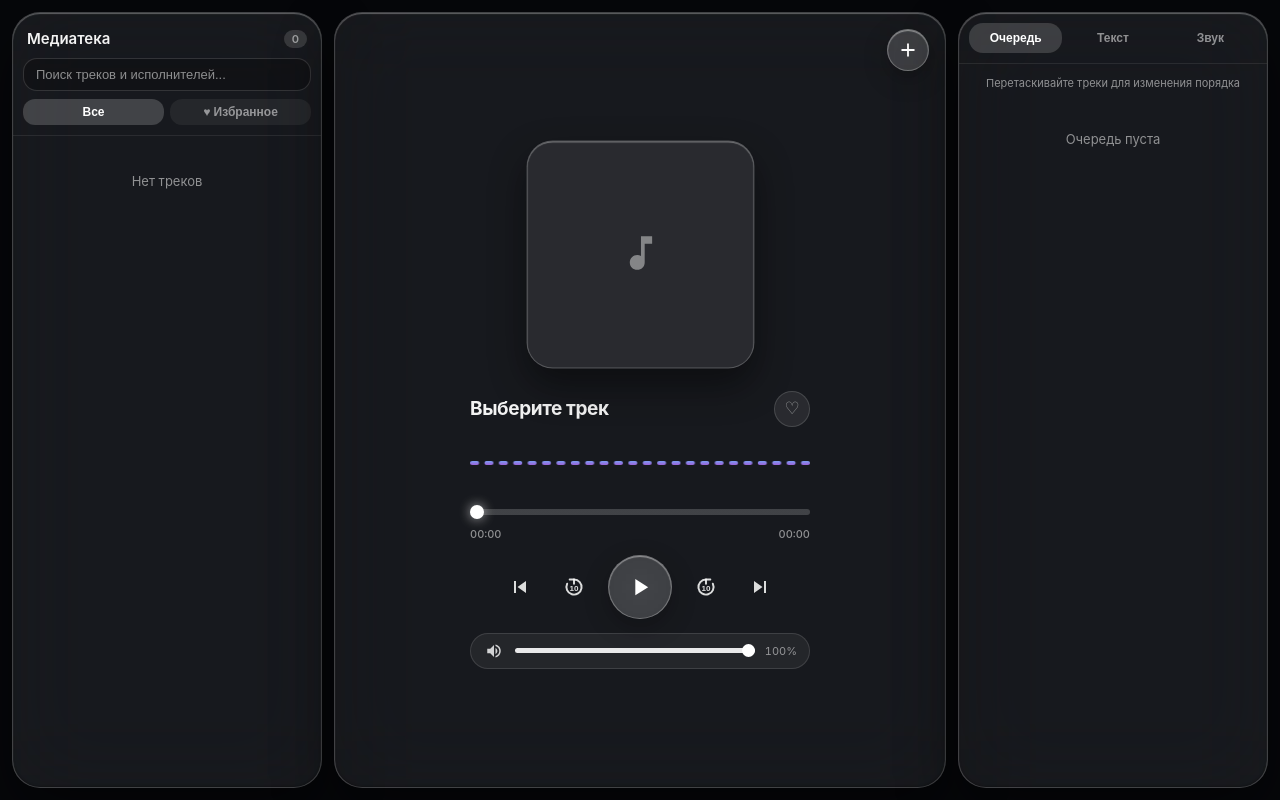
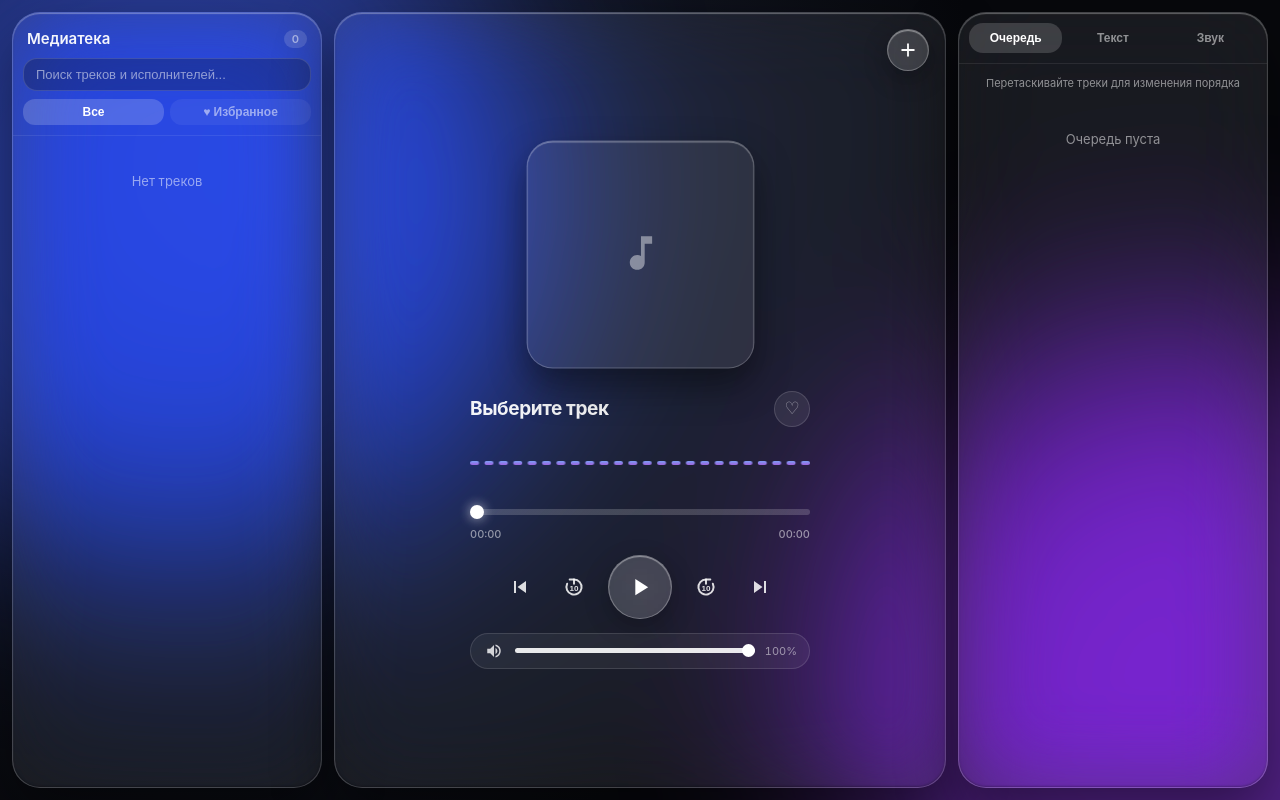
Before and after one commit to Spoky31/Sopy, a plain HTML site: page index.html in a window 1280 px wide. Drawn offline with Linux system fonts and the light colour scheme.

Commit message:
Fix grey background behind glass panels

```diff
--- a/style.css
+++ b/style.css
@@ -22,7 +22,7 @@ html {
 
 body {
   font-family: -apple-system, BlinkMacSystemFont, "SF Pro Display", "SF Pro Text", sans-serif;
-  background: #06070a;
+  background: transparent;
   color: var(--text-main);
   height: 100%;
   min-height: 100vh;
@@ -42,9 +42,17 @@ body.is-ios .volume-block {
   width: 100vw;
   height: 100vh;
   height: 100lvh;
-  z-index: -1;
+  z-index: 0;
+  pointer-events: none;
   overflow: hidden;
   background: radial-gradient(circle at 20% 20%, #1b2238 0%, #07080c 60%);
+}
+
+.app-layout,
+.mini-player,
+.mobile-nav {
+  position: relative;
+  z-index: 1;
 }
 
 .ambient-orb {
```
